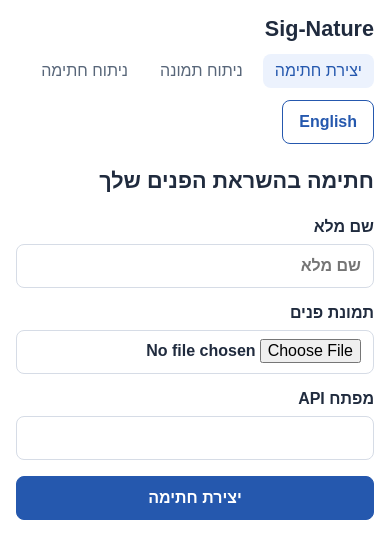
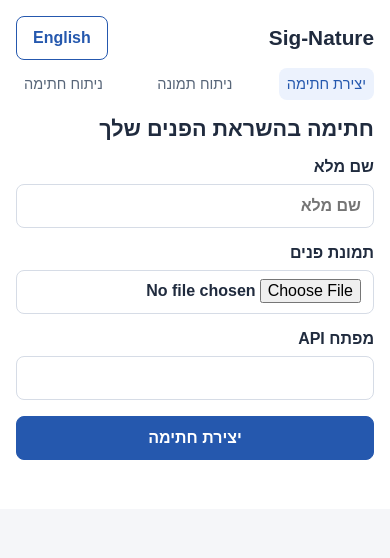
Before and after one commit to hagayo/Sig-Nature, a plain HTML site: page index.html in a window 390 px wide. Drawn offline with Linux system fonts and the light colour scheme.

Commit message:
Polish compact responsive header and nav without extra UI elements

```diff
--- a/style.css
+++ b/style.css
@@ -27,11 +27,38 @@ body { margin: 0; min-height: 100vh; background: var(--color-bg); color: var(--c
 a { color: var(--color-primary); }
 button, input { font: inherit; }
 .page-shell { max-width: var(--page-width); margin: var(--space-6) auto; padding: var(--space-5); border: 1px solid var(--color-border); border-radius: var(--radius-md); background: var(--color-surface); box-shadow: var(--shadow); }
-.topbar { display: flex; align-items: center; justify-content: space-between; flex-wrap: wrap; gap: var(--space-3); margin-bottom: var(--space-5); }
-.brand { color: var(--color-text); text-decoration: none; font-weight: 700; font-size: 1.35rem; }
-.site-nav { display: flex; align-items: center; flex-wrap: wrap; gap: var(--space-2); }
-.site-nav a { text-decoration: none; color: var(--color-muted); border-radius: var(--radius-sm); padding: var(--space-2) var(--space-3); }
-.site-nav a:hover, .site-nav a[aria-current="page"] { color: var(--color-primary); background: #ecf2fd; }
+.topbar {
+  display: grid;
+  grid-template-columns: auto minmax(0, 1fr) auto;
+  align-items: center;
+  gap: var(--space-4);
+  margin-bottom: var(--space-5);
+}
+.brand {
+  color: var(--color-text);
+  text-decoration: none;
+  font-weight: 700;
+  font-size: 1.3rem;
+  white-space: nowrap;
+}
+.site-nav {
+  display: flex;
+  justify-content: center;
+  align-items: center;
+  gap: var(--space-1);
+  min-width: 0;
+}
+.site-nav a {
+  padding: var(--space-2) var(--space-3);
+  border-radius: var(--radius-sm);
+  color: var(--color-muted);
+  text-decoration: none;
+  white-space: nowrap;
+}
+.site-nav a:hover, .site-nav a[aria-current="page"] {
+  color: var(--color-primary);
+  background: #ecf2fd;
+}
 h1 { font-size: 1.55rem; margin: 0 0 var(--space-5); }
 .form-grid { display: grid; gap: var(--space-4); }
 .field { display: grid; gap: var(--space-2); font-weight: 600; }
@@ -53,4 +80,30 @@ h1 { font-size: 1.55rem; margin: 0 0 var(--space-5); }
 .result-text { margin: 0; line-height: 1.6; white-space: pre-wrap; overflow-wrap: anywhere; }
 .result-title { font-size: 1.05rem; margin: var(--space-3) 0 0; }
 .actions { display: flex; flex-wrap: wrap; gap: var(--space-3); }
-@media (max-width: 700px) { .page-shell { margin: 0; border: 0; border-radius: 0; box-shadow: none; padding: var(--space-4); } .topbar { align-items: flex-start; } h1 { font-size: 1.35rem; } }
+@media (max-width: 700px) {
+  .page-shell {
+    margin: 0;
+    border: 0;
+    border-radius: 0;
+    box-shadow: none;
+    padding: var(--space-4);
+  }
+  .topbar {
+    grid-template-columns: minmax(0, 1fr) auto;
+    gap: var(--space-2);
+    margin-bottom: var(--space-4);
+  }
+  .site-nav {
+    grid-column: 1 / -1;
+    grid-row: 2;
+    justify-content: space-between;
+    overflow-x: auto;
+    scrollbar-width: none;
+  }
+  .site-nav::-webkit-scrollbar { display: none; }
+  .site-nav a {
+    padding: var(--space-2);
+    font-size: .91rem;
+  }
+  h1 { font-size: 1.35rem; margin-bottom: var(--space-4); }
+}
```
